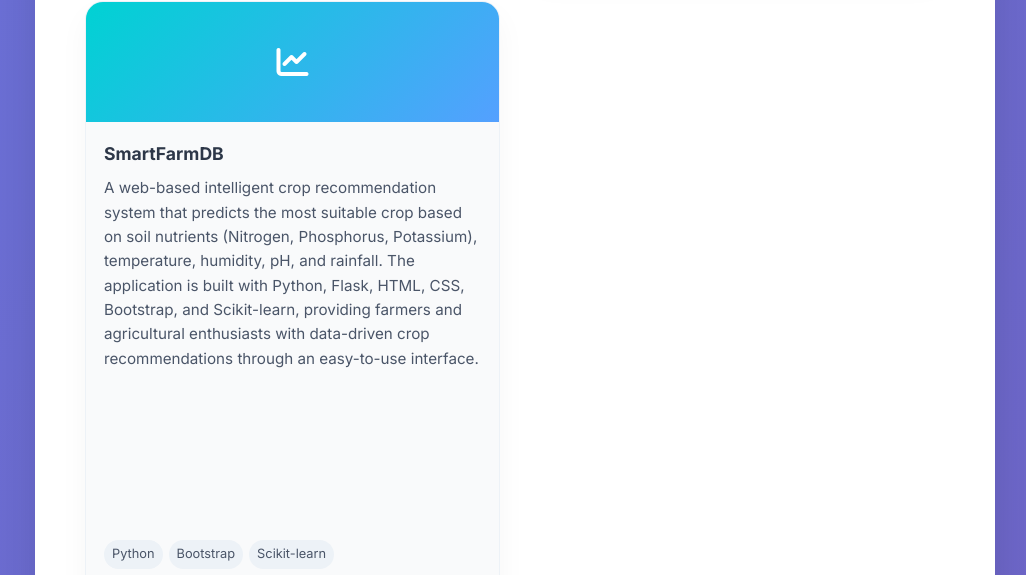
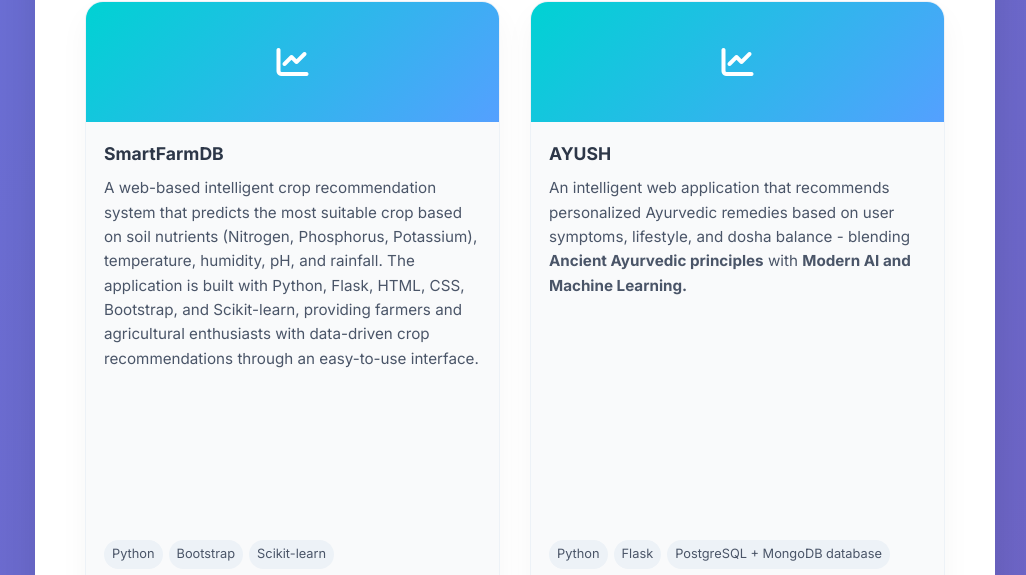
Before and after one commit to ManasaMSwamy/ManasaMSwamy.github.io, a website built with Vite: page index.html in a window 1280 px wide. Shown: the part 2673-3248 px from the top of the page, without its empty margins (125-1151 px from the left). Built offline with nearby package versions, Linux system fonts and the light colour scheme.

Commit message:
Updated portfolio achievements

```diff
--- a/index.html
+++ b/index.html
@@ -254,7 +254,6 @@
                         </div>
                     </div>
                 </div>
-            </div>
 
              <div class="project-card">
                     <div class="project-image project-bg-3">
@@ -265,8 +264,8 @@
                         <p>
                             An intelligent web application that recommends personalized Ayurvedic
                             remedies based on user symptoms, lifestyle, and dosha balance - blending
-                            **ancient Ayurvedic principles**
-                            with **modern AI and machine learning**.
+                            <strong>Ancient Ayurvedic principles</strong>
+                            with <strong>Modern AI and Machine Learning.</strong>
                         </p>
                         <div class="project-tech">
                             <span>Python</span>
```
